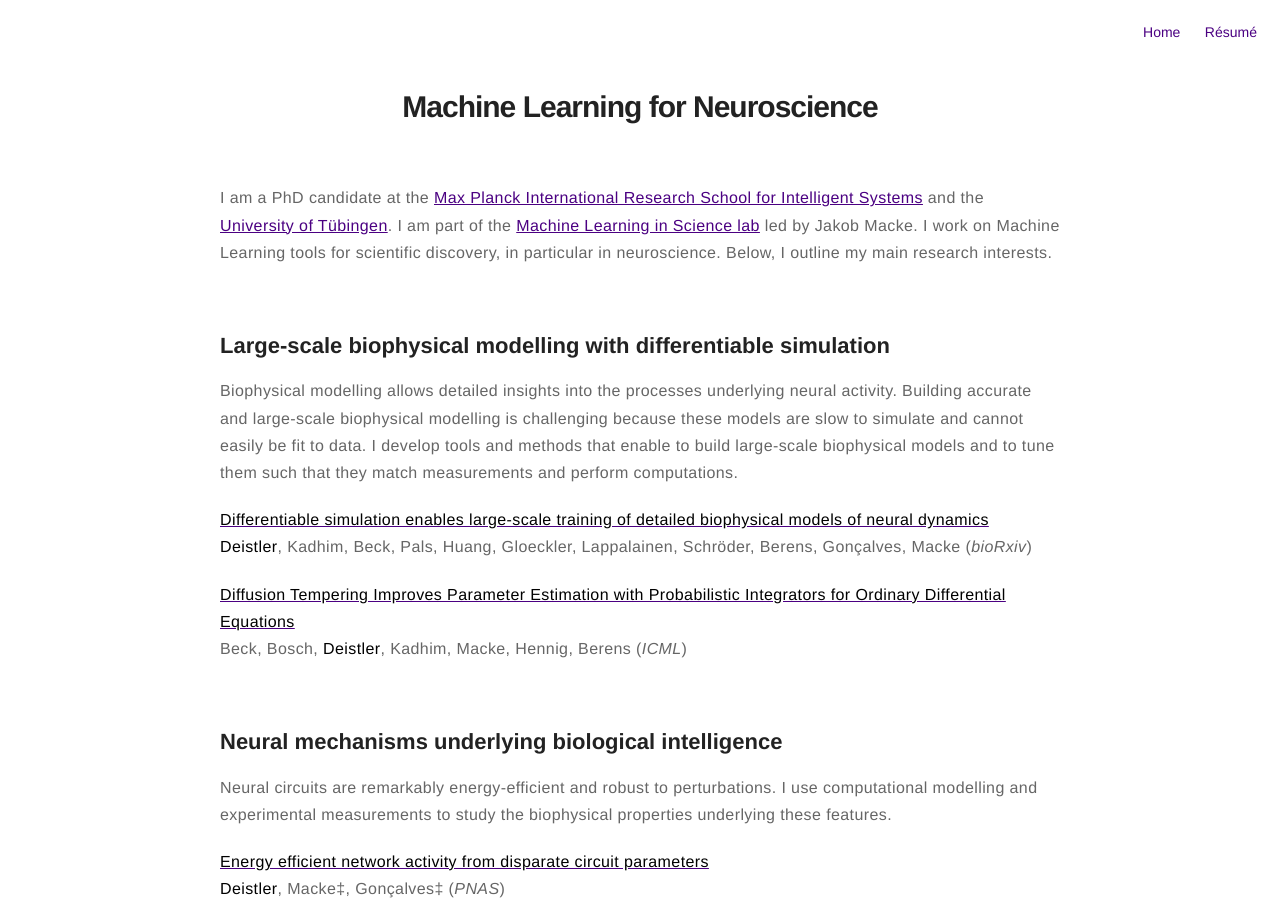
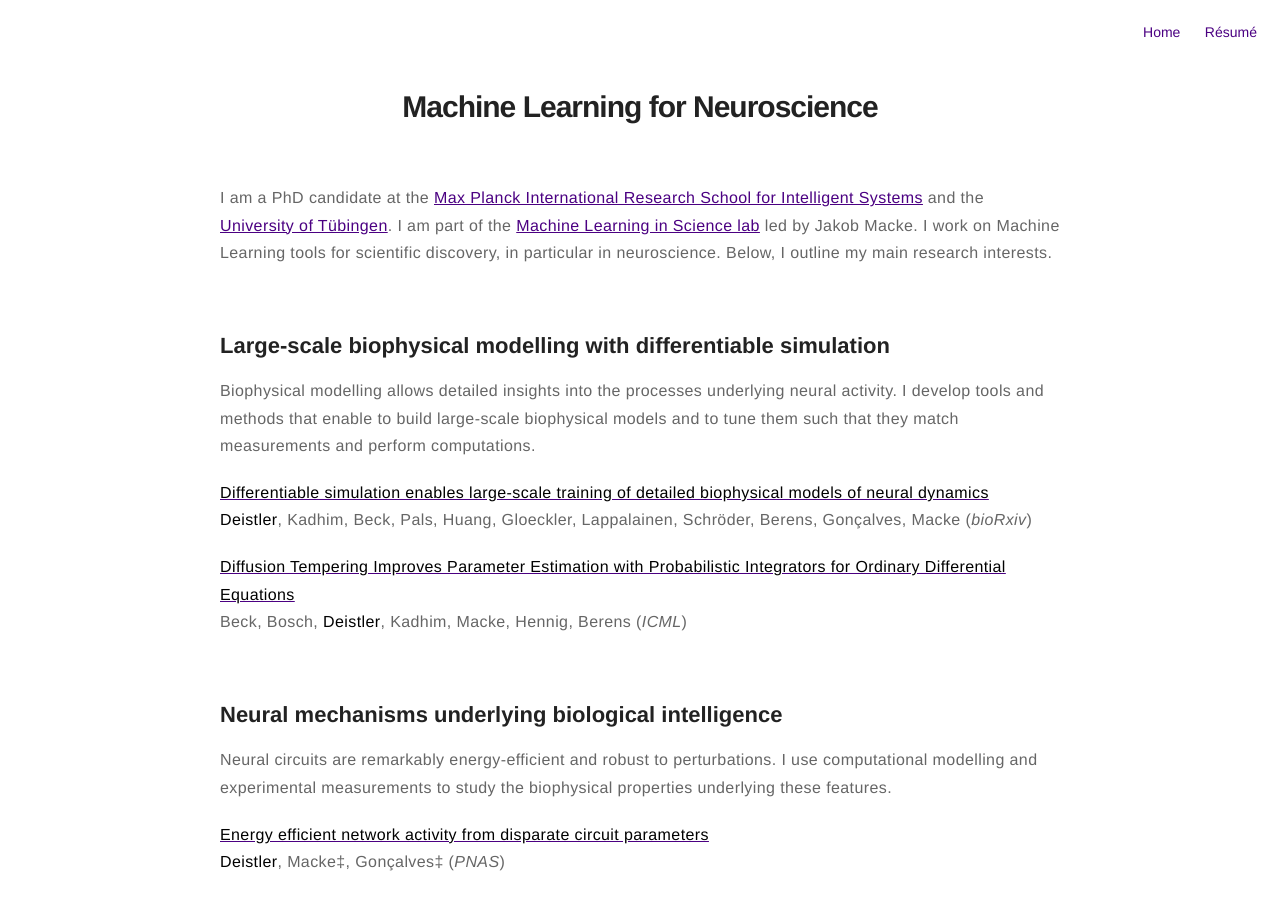
Before and after one commit to michaeldeistler/michaeldeistler.github.io, a Jekyll site: the page built from about.md, in a window 1280 px wide and 900 px high. Built offline with Jekyll 4.4.1, drawn with Linux system fonts in a browser that asks for light colours.

Commit message:
typo fixes

```diff
--- a/about.md
+++ b/about.md
@@ -11,7 +11,7 @@ I am a PhD candidate at the [Max Planck International Research School for Intell
 
 <br>
 ## Large-scale biophysical modelling with differentiable simulation
-Biophysical modelling allows detailed insights into the processes underlying neural activity. Building accurate and large-scale biophysical modelling is challenging because these models are slow to simulate and cannot easily be fit to data. I develop tools and methods that enable to build large-scale biophysical models and to tune them such that they match measurements and perform computations.
+Biophysical modelling allows detailed insights into the processes underlying neural activity. I develop tools and methods that enable to build large-scale biophysical models and to tune them such that they match measurements and perform computations.
 
 [**Differentiable simulation enables large-scale training of detailed biophysical models of neural dynamics**](https://www.biorxiv.org/content/10.1101/2024.08.21.608979v1)\
 **Deistler**, Kadhim, Beck, Pals, Huang, Gloeckler, Lappalainen, Schröder, Berens, Gonçalves, Macke (_bioRxiv_)
```
